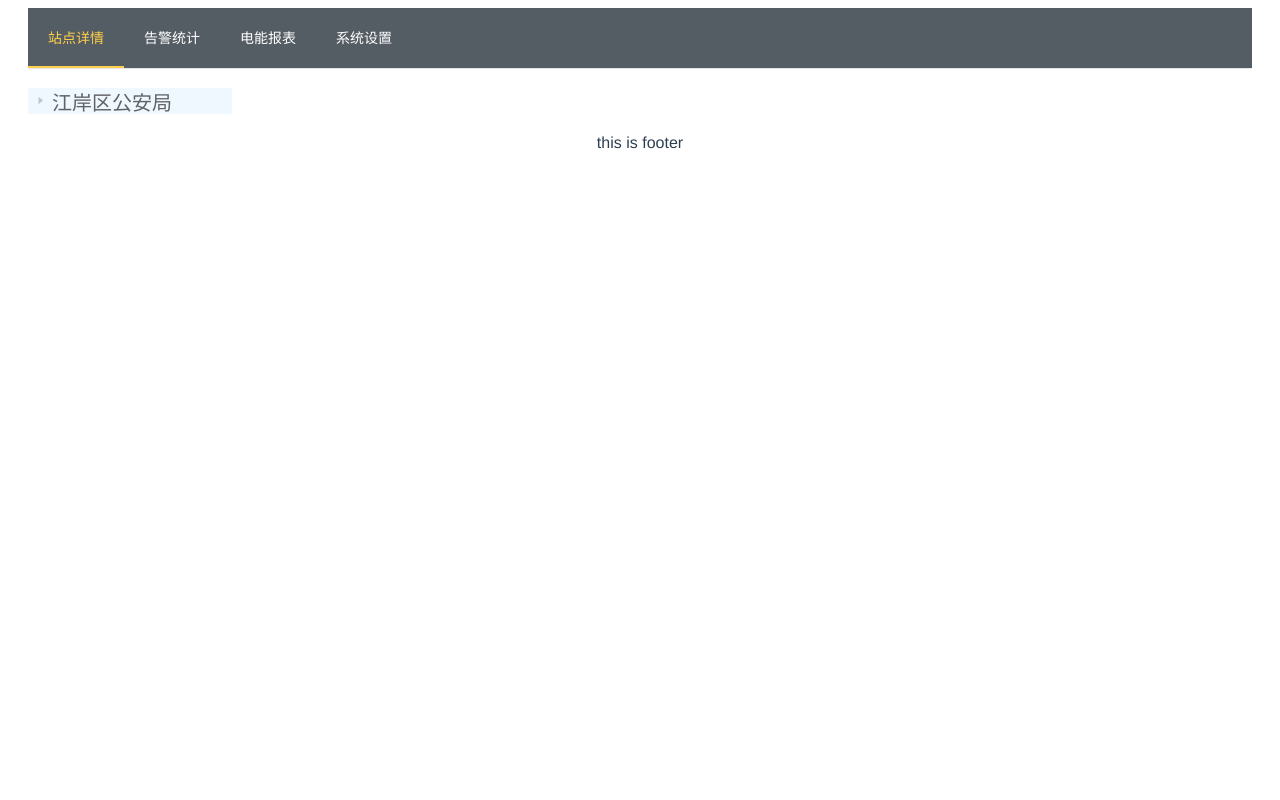
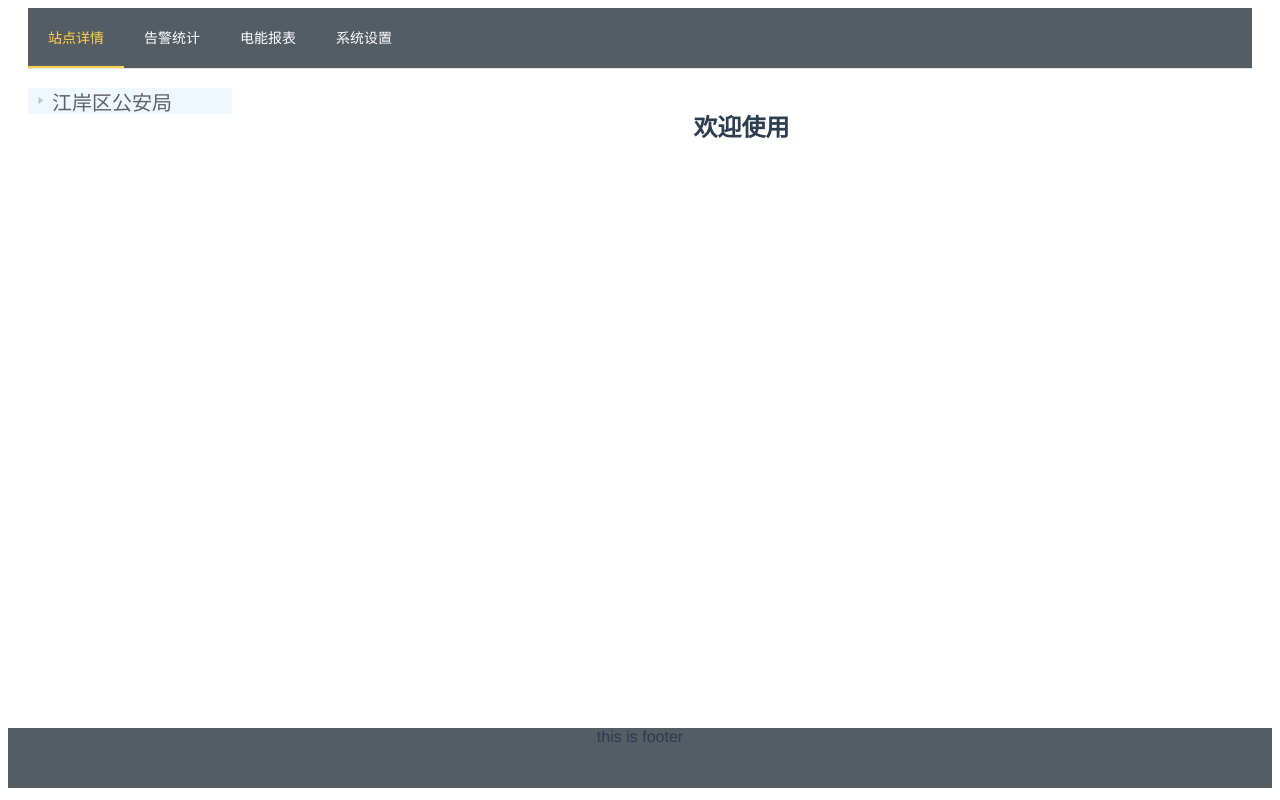
Before and after one commit to layaCoder/RTST_PCSJKX, a Vue app: page /#/detail in a window 1280 px wide. Built offline with nearby package versions, Linux system fonts and the light colour scheme.

Commit message:
添加【欢迎使用】标题，避免detail页面无内容时footer太高

```diff
--- a/src/components/DetailPage.vue
+++ b/src/components/DetailPage.vue
@@ -7,6 +7,7 @@
         </div>
       </el-col>
       <el-col :span="19" id='mainContent'>
+        <div v-if="this.showHello" class="welcomeMessage"><h2>欢迎使用</h2></div>
         <router-view></router-view>
       </el-col>
     </el-row>
@@ -16,6 +17,7 @@
 export default {
   data() {
     return {
+      showHello:true,
       // data: [
       //   {
       //     label: "江岸区公安局",
@@ -68,6 +70,8 @@ export default {
     handleNodeClick(data) {
       //如果是设备
       if (data.isEquip === true) {
+        this.showHello=false
+
         this.$router.push({
           name: "equipState",
           params: { wsCode: data.wsCode, ipAddress: data.ipAddress }
@@ -75,6 +79,8 @@ export default {
 
         //显示设备监控详情
       } else if (data.isEquip === false) {
+       this.showHello=false
+
         this.$router.push({
           name: "equipList",
           params: { wsCode: data.wsCode, ipAddress: data.ipAddress }
@@ -216,4 +222,7 @@ export default {
 .tree{
   margin-right:25px;
 }
+.welcomeMessage{
+  height: 600px
+}
 </style>
--- a/src/components/Footer.vue
+++ b/src/components/Footer.vue
@@ -1,5 +1,7 @@
 <template>
-
+   <div >
+     <span>this is footer</span>
+   </div>
 </template>
 
 <script>
@@ -16,7 +18,10 @@
 </script>
 
 <!-- Add "scoped" attribute to limit CSS to this component only -->
-<style scoped>
+<style>
+.el-footer{
+  background-color: #545c64
+}
 
 
 </style>
--- a/src/components/HelloWorld.vue
+++ b/src/components/HelloWorld.vue
@@ -80,4 +80,9 @@ li {
 a {
   color: #42b983;
 }
+
+
+.el-footer{
+  background-color: #545c64
+}
 </style>
--- a/src/components/ReportPage.vue
+++ b/src/components/ReportPage.vue
@@ -1,6 +1,6 @@
 <template>
    <div>
-       <strong>Report Page</strong>
+       <h2>电能报表</h2>
    </div>
 </template>
 
@@ -19,8 +19,6 @@
 
 <!-- Add "scoped" attribute to limit CSS to this component only -->
 <style scoped>
-strong{
-    color:aqua;
-}
+
 
 </style>
```
